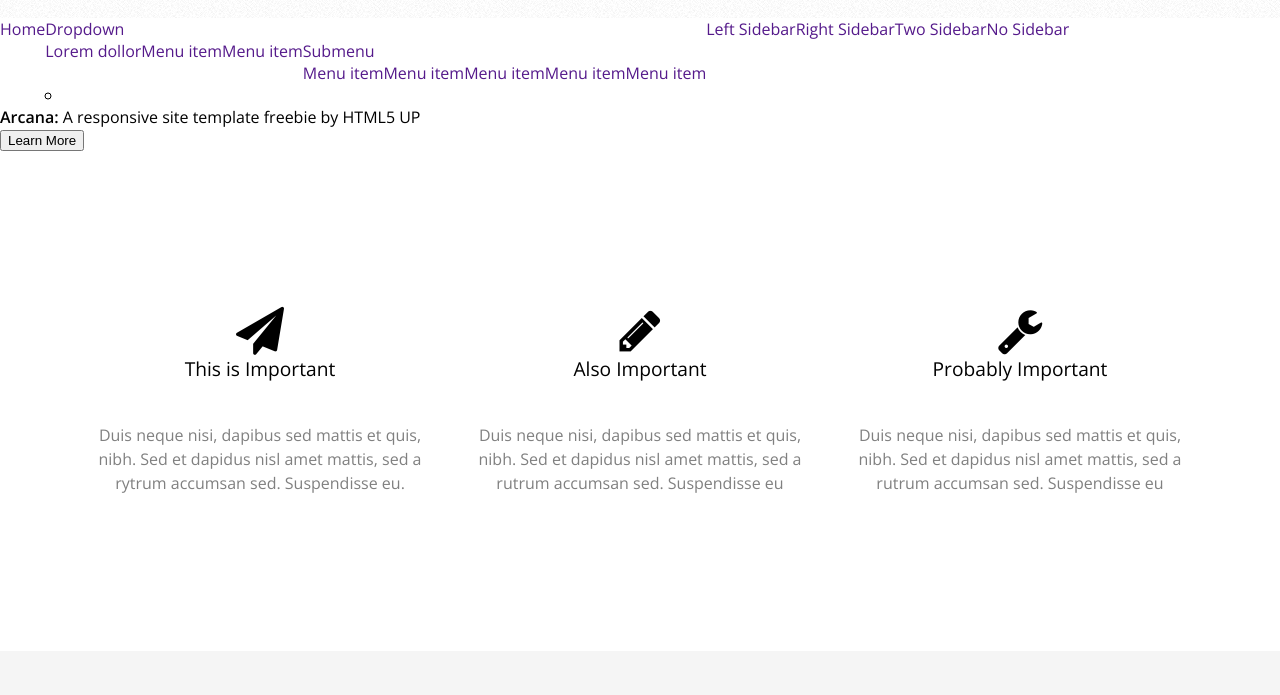
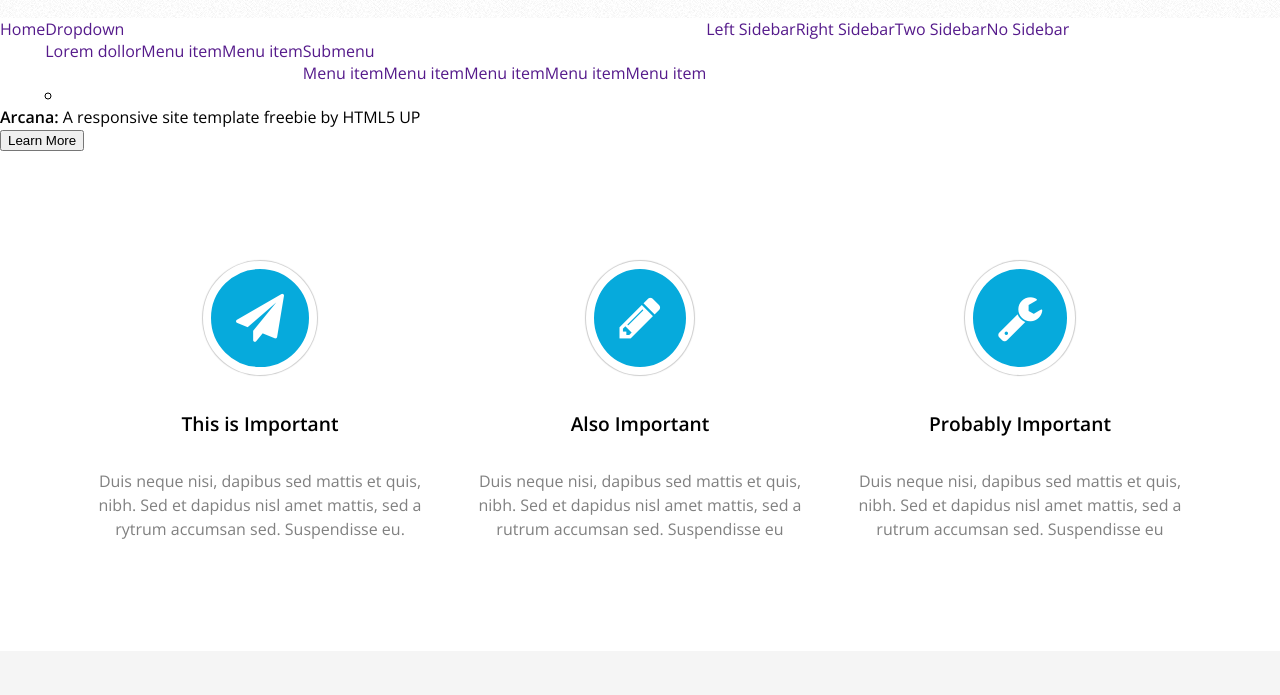
Before and after one commit to KovalEvgeniy/Arcana, a plain HTML site: page index.html in a window 1280 px wide. Shown: the part 105-800 px from the top of the page. Drawn offline with nearby package versions, Linux system fonts and the light colour scheme.

Commit message:
final block _servises

```diff
--- a/css/scss/modules/_servises.scss
+++ b/css/scss/modules/_servises.scss
@@ -5,23 +5,34 @@
 	line-height: 1.5;
 	height:500px;
 }
+.circle {
+
+
+	&__image {
+	text-align: center;
+	margin-bottom: 30px;
+	padding:25px;
+	border-radius: 50%;
+	background-color: #06AADC;
+	color: white;
+	margin: 0 auto;
+	border: 8px solid white;
+	box-shadow: 0 0 1px 1px rgba(0,0,0, .2);
+	}
+
+}
+
+
 .info {
-	text-align:center;
-	&__image {
-		margin-bottom: 30px;
-		padding:18px;
-		border-radius: 50%;
-		border: 1px solid #06AADC;
-		height: 100px;
-		width: 100px;
-		background-color: #06AADC;
-		color: white;
+	text-align: center;
+
+	&__heading {
+		padding-top: 35px;
+		font-weight: 600;
 	}
 
 	&__text {
-		padding-top: 40px;
 		color: grey;
+		padding-top: 30px;
 	}
-
-
 }
```
Also changed, not shown: css/style.css.
